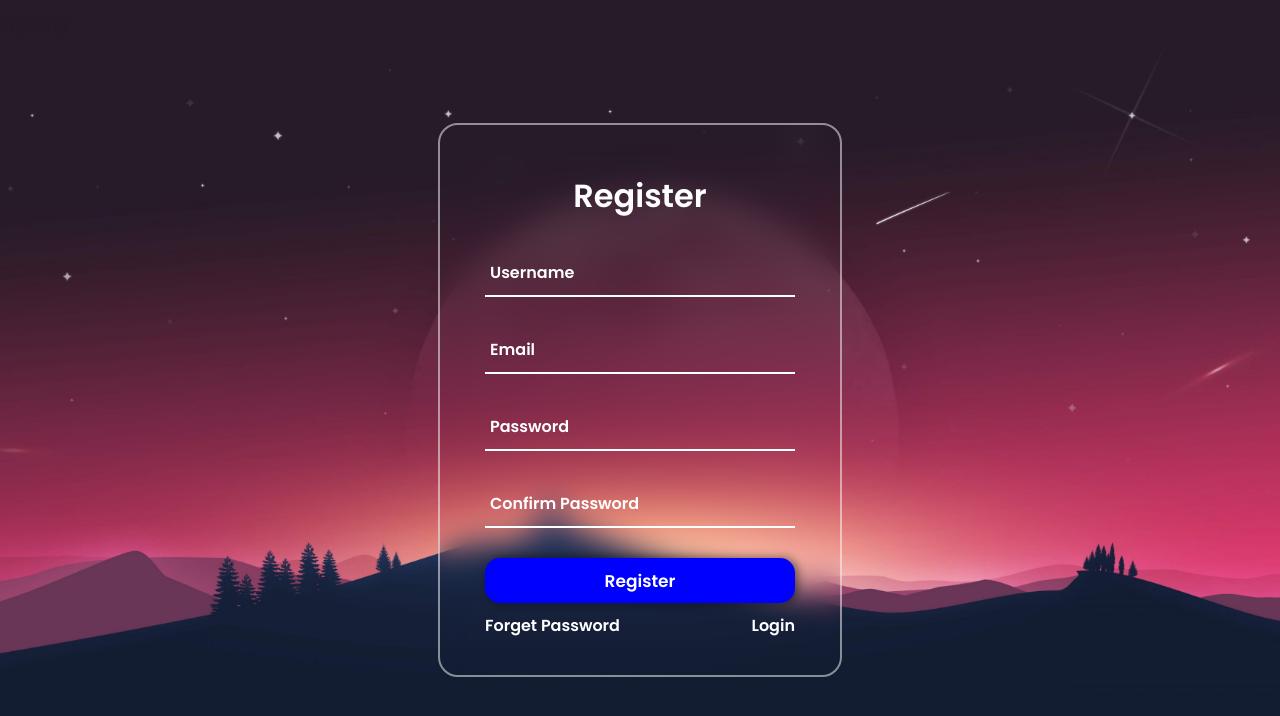
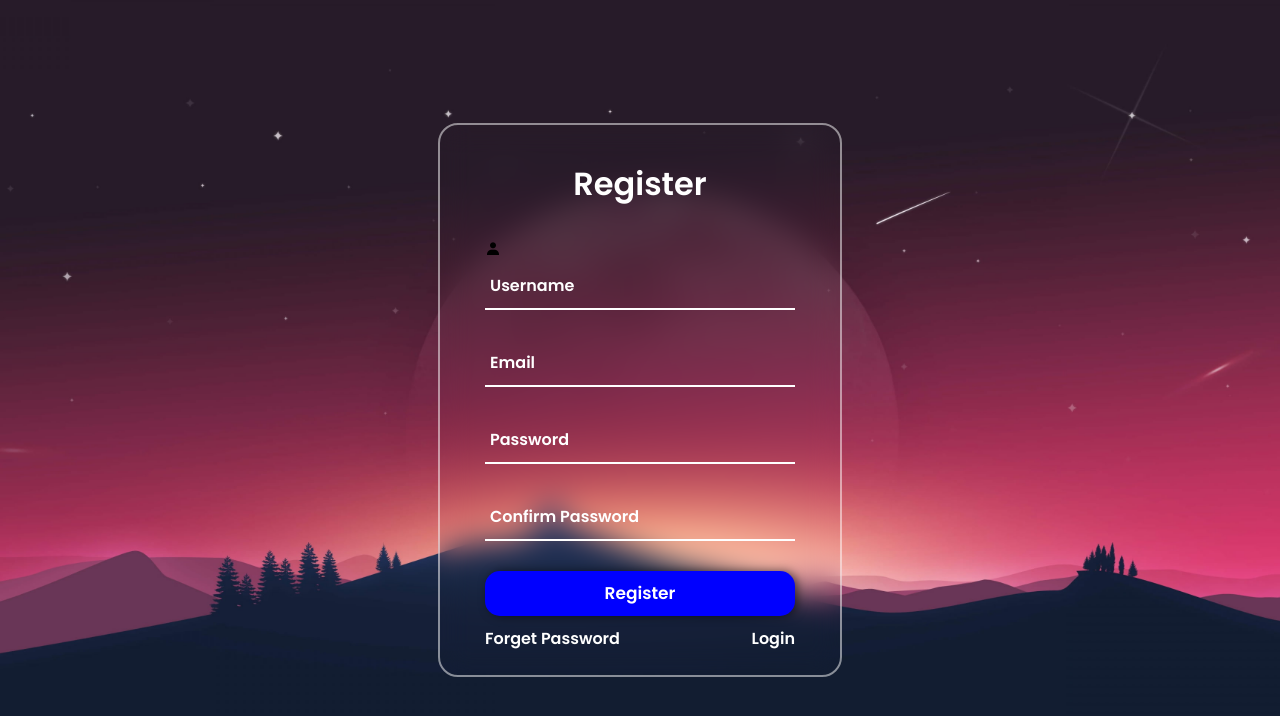
Before and after one commit to jeeveshw/Reg_form, a plain HTML site: page index.html in a window 1280 px wide. Drawn offline with nearby package versions, Linux system fonts and the light colour scheme.

Commit message:
user icon commit

```diff
--- a/index.html
+++ b/index.html
@@ -13,6 +13,7 @@
             <form action="" name="Formfill">
                     <h2>Register</h2>
                     <div class="input-box">
+                        <i class='bx bxs-user'></i>
                         <input type="text" name="Username" placeholder="Username"/>
                     </div>
                     <div class="input-box">
```
